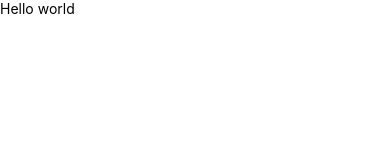
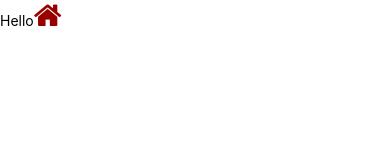
Before and after one commit to SafaHassoun/Skyward, a React Native app: screen / in a window 390 px wide. Shown: the top 160 px of the page. Built offline with nearby package versions, Linux system fonts and the light colour scheme.

Commit message:
add icons

```diff
--- a/App.js
+++ b/App.js
@@ -1,10 +1,13 @@
 import React from "react";
-import {View,Text} from "react-native"
+import { View, Text } from "react-native"
+import Icon from 'react-native-vector-icons/FontAwesome';
+export default function App() {
 
-export default function App() {
   return (
     <View>
-      <Text>Hello world</Text>
+      <Text>Hello
+        <Icon name="home" size={30} color="#900" />
+      </Text>
     </View>
   )
 }
--- a/package.json
+++ b/package.json
@@ -11,7 +11,8 @@
   },
   "dependencies": {
     "react": "18.2.0",
-    "react-native": "0.71.8"
+    "react-native": "0.71.8",
+    "react-native-vector-icons": "^9.2.0"
   },
   "devDependencies": {
     "@babel/core": "^7.20.0",
```
Also changed, not shown: 3 other files (tests, documents, lock files or other folders).
